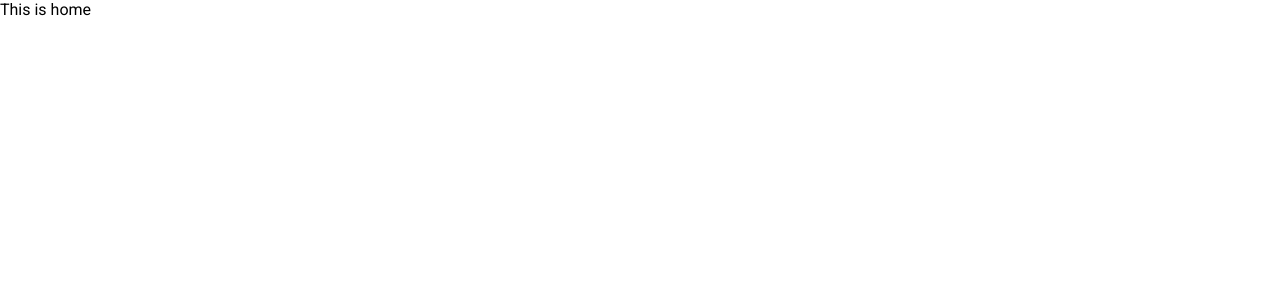
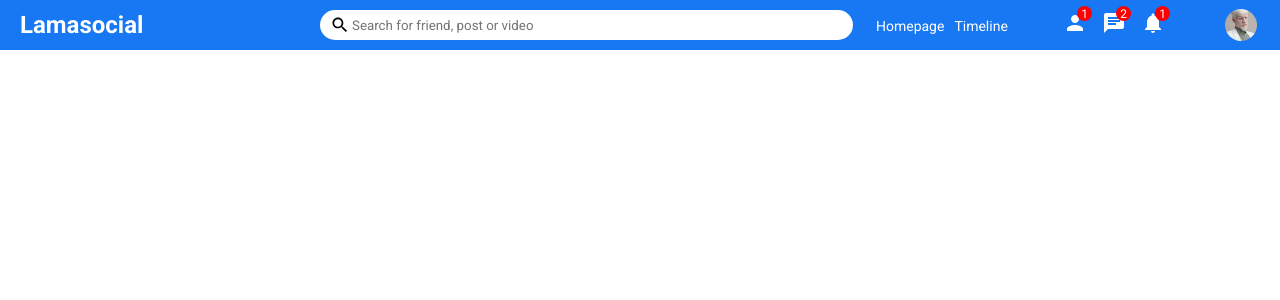
Before and after one commit to luuhuy2402/React-Social-media, a React (Create React App) app: page / in a window 1280 px wide. Shown: the top 300 px of the page. Built offline with nearby package versions, Linux system fonts and the light colour scheme.

Commit message:
Topbar Part

```diff
--- /dev/null
+++ b/src/components/topbar/Topbar.jsx
@@ -0,0 +1,48 @@
+import "./topbar.css"
+import {Search,Person,Chat,Notifications} from '@mui/icons-material';
+
+
+export default function Topbar() {
+  return (
+    <div className="topbarContainer">
+        <div className="topbarLeft">
+          <span className="logo">Lamasocial</span>
+        </div>
+        <div className="topbarCenter">
+          <div className="searchbar">
+            <Search className="searchIcon"/>
+            <input type="text" placeholder="Search for friend, post or video" className="searchInput" />
+          </div>
+        </div>
+        <div className="topbarRight">
+          <div className="topbarLinks">
+            <span className="topbarLink">Homepage</span>
+            <span className="topbarLink">Timeline</span>
+          </div>
+          <div className="topbarIcons">
+            <div className="topbarIconItem">
+              <Person/>
+              <span className="topbarIconBadge">
+                1
+              </span>
+            </div>
+
+            <div className="topbarIconItem">
+              <Chat/>
+              <span className="topbarIconBadge">
+                2
+              </span>
+            </div>
+
+            <div className="topbarIconItem">
+              <Notifications/>
+              <span className="topbarIconBadge">
+                1
+              </span>
+            </div>
+          </div>
+          <img src="/assets/person/2.jpeg" alt="" className="topbarImg" />
+        </div>
+    </div>
+  )
+}
--- /dev/null
+++ b/src/components/topbar/topbar.css
@@ -0,0 +1,98 @@
+.topbarContainer {
+    height: 50px;
+    width: 100%;
+    background-color: #1877f2;
+    display: flex;
+    align-items: center;
+    position: sticky;
+    top: 0;
+}
+
+.topbarLeft {
+    flex: 3;
+
+}
+
+.logo {
+    font-size: 24px;
+    margin-left: 20px;
+    font-weight: 600;
+    color: #fff;
+    cursor: pointer;
+}
+
+.topbarCenter {
+    flex: 5;
+
+}
+
+.searchbar {
+    width: 100%;
+    height: 30px;
+    background: #fff;
+    border-radius: 30px;
+    display: flex;
+    align-items:center;
+
+}
+
+.searchIcon {
+    font-size: 20px !important;
+    margin-left: 10px;
+}
+
+.searchInput {
+    border: none;
+    width: 70%;
+}
+
+.searchInput:focus {
+    outline: none;
+}
+
+.topbarRight {
+    flex: 4;
+    display: flex;
+    align-items:center;
+    justify-content:space-around;
+    color: #fff;
+}
+
+.topbarLink {
+    margin-right: 10px;
+    font-size: 14px;
+    cursor: pointer;
+}
+
+.topbarIcons {
+    display: flex;
+}
+
+.topbarIconItem {
+    margin-right: 15px;
+    cursor: pointer;
+    position: relative;
+}
+
+.topbarIconBadge {
+    width: 15px;
+    height: 15px;
+    background-color: red;
+    border-radius: 50%;
+    color: #fff;
+    font-size: 12px;
+    position: absolute;
+    top: -5px;
+    right: -5px;
+    display: flex;
+    align-items:center;
+    justify-content:center;
+}
+
+.topbarImg {
+    width: 32px;
+    height: 32px;
+    border-radius: 50%;
+    object-fit: cover;
+    cursor: pointer;
+}
--- a/src/pages/home/Home.js
+++ b/src/pages/home/Home.js
@@ -1,7 +1,7 @@
+import Topbar from "../../components/topbar/Topbar";
+
 export default function Home() {
   return (
-    <div>
-        This is home
-    </div>
+    <Topbar/>
   )
 }
```
